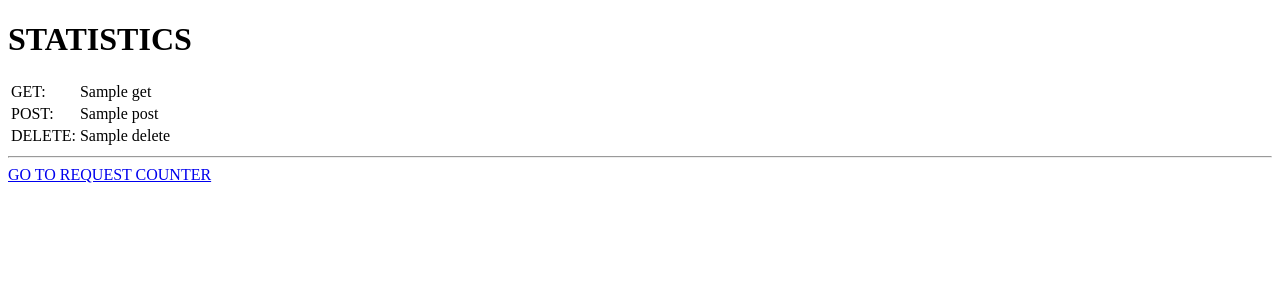
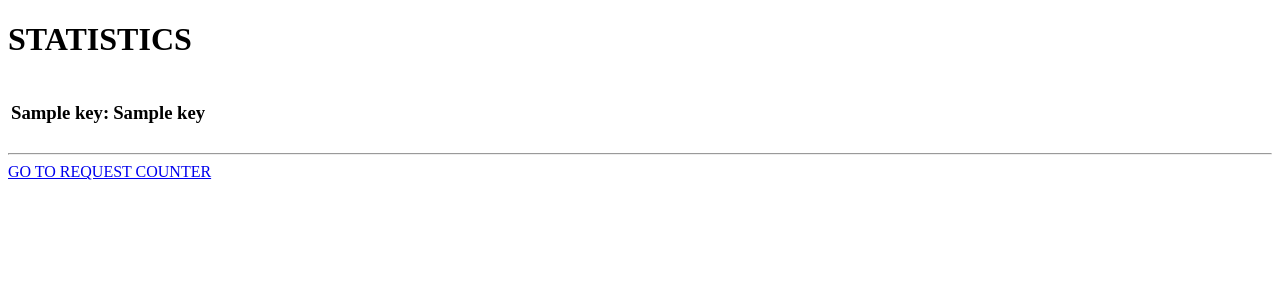
Before and after one commit to CodecoolGlobal/request-counter-python-adrianwii-codecool, a Flask app: template templates/statistics.html in a window 1280 px wide. Shown: the top 300 px of the page. Run offline with Flask 2, Linux system fonts and the light colour scheme; the template is opened without the code that fills it: most values are stand-ins (such as "Sample title", 1, 10 or a date in 2020).

Commit message:
Change the way how table rows are displayed

```diff
--- a/templates/statistics.html
+++ b/templates/statistics.html
@@ -9,15 +9,17 @@
 <h1>STATISTICS</h1>
 
 <table>
-  <tr>
-    <td> GET: </td> <td> {{ data['GET'] }}</td>
-  </tr>
-  <tr>
-    <td> POST: </td> <td> {{ data['POST'] }}</td>
-  </tr>
-  <tr>
-    <td> DELETE: </td> <td> {{ data['DELETE'] }}</td>
-  </tr>
+  {% for key in data %}
+      <tr>
+        <td>
+          <h3>{{ key }}: </h3>
+        </td>
+        <td>
+          <h3>{{ data[key] }}</h3>
+        </td>
+      </tr>
+  {% endfor %}
+
 </table>
 
 <hr>
```
